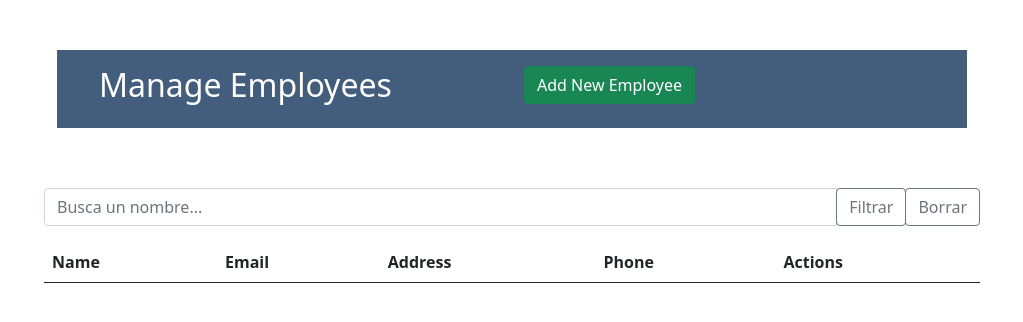
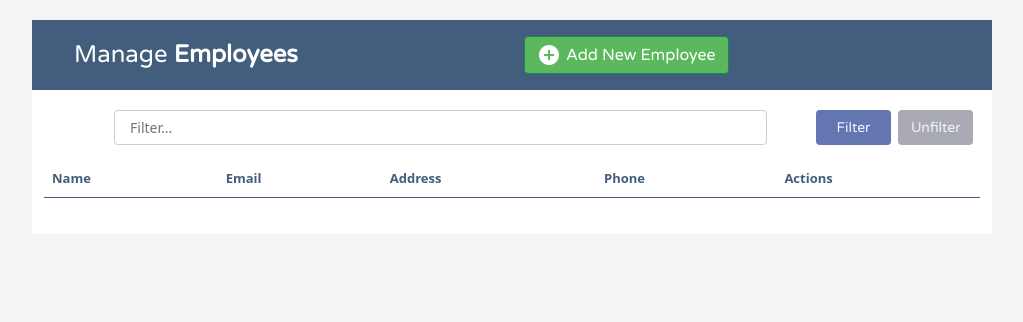
Before and after one commit to Ivanamyk/TP3, a plain HTML site: page index.html in a window 1280 px wide. Shown: the whole page, without its empty margins (128-1151 px from the left). Drawn offline with nearby package versions, Linux system fonts and the light colour scheme; no server answers.

Commit message:
retoques stylesheet y compilacion

```diff
--- a/index.html
+++ b/index.html
@@ -5,6 +5,7 @@
     <meta charset="UTF-8" />
     <meta name="viewport" content="width=device-width, initial-scale=1.0" />
     <link rel="stylesheet" href="/stylesheet.css">
+    <link rel="stylesheet" href="https://fonts.googleapis.com/icon?family=Material+Icons">
     <link rel="preconnect" href="https://fonts.gstatic.com">
     <link rel="preconnect" href="https://fonts.gstatic.com">
     <link rel="preconnect" href="https://fonts.gstatic.com">
@@ -14,37 +15,42 @@
     <title>Document</title>
 </head>
 
-<body>
-    <div class="container col-9">
+<body class="body1">
+    <div class="container col-9" id="index">
         <!-- Button trigger modal -->
         <div class="table-user">
             <div class="row">
                 <div class="col-6">
-                    <h2>Manage Employees</h2>
+                    <h2 class="titulo">Manage <b>Employees</b>
+                    </h2>
                 </div>
-                <div class="col-4">
-                    <button type="button" class="btn btn-success" data-bs-toggle="modal" data-bs-target="#exampleModal">
-                        Add New Employee
+                <div class="col-6">
+                    <button type="button" class="btn btn-success" id="btn-añadir" data-bs-toggle="modal"
+                        data-bs-target="#exampleModal">
+                        <span class="material-icons">
+                            add_circle </span>Add New Employee
                     </button>
                 </div>
             </div>
         </div>
         <div class="input-group mb-3">
-            <input type="text" class="form-control" placeholder="Busca un nombre..." aria-label="Busca un nombre" aria-describedby="basic-addon2" id="inputFiltro">
+            <input type="text" class="form-control" placeholder="Filter..." aria-label="Filter"
+                aria-describedby="basic-addon2" id="inputFiltro">
             <div class="input-group-append">
-              <button class="btn btn-outline-secondary" type="button" id="botonFiltro">Filtrar</button>
+                <button class="btn btn-outline-secondary" type="button" id="botonFiltro">Filter</button>
             </div>
             <div class="input-group-append">
-                <button class="btn btn-outline-secondary" type="button" id="botonBorrarFiltro">Borrar</button>
-              </div>
-          </div>
+                <button class="btn btn-outline-secondary" type="button" id="botonBorrarFiltro">Unfilter</button>
+            </div>
+        </div>
         <!-- Modal -->
         <div class="modal fade" id="exampleModal" tabindex="-1" aria-labelledby="exampleModalLabel" aria-hidden="true">
             <div class="modal-dialog">
                 <div class="container col-10">
                     <div class="modal-content">
                         <div class="modal-header m-2">
-                            <h5 class="modal-title" id="exampleModalLabel">Add Employee</h5>
+                            <h5 class="modal-title" id="exampleModalLabel">Add
+                                Employee</h5>
                             <button type="button" class="btn-close" data-bs-dismiss="modal" aria-label="Close"></button>
                         </div>
                         <div class="modal-body p-3 m-2">
@@ -134,7 +140,7 @@
                 </div>
                 <div class="modal-footer">
                     <button type="button" class="btn btn-light" data-bs-dismiss="modal">Cancel</button>
-                    <button id="deleteUser" type="submit" class="btn btn-danger">Delete</button>
+                    <button id="deleteUser" type="submit" class="btn btn-dark">Delete</button>
                 </div>
             </div>
         </div>
--- a/index.js
+++ b/index.js
@@ -47,17 +47,6 @@ const createTable = (data) => {
             eliminar(object);
         });
 
-        // const botonEliminar = document.createElement('button');
-        // botonEliminar.addEventListener('click', () => {
-        //     eliminar(object);
-        // });
-        // botonEliminar.innerText = 'Eliminar';
-        // botonEliminar.setAttribute('class', 'btn btn-danger');
-        // const tdElim = document.createElement('td');
-        // tdElim.appendChild(botonEliminar);
-        // tr.appendChild(tdElim);
-
-
         //Boton Editar
         const botonEditar = document.createElement('button');
         botonEditar.innerText = 'Edit';
@@ -91,7 +80,6 @@ const inputEmailEdit = document.getElementById("emailEdit");
 const inputAddressEdit = document.getElementById("addressEdit");
 const inputPhoneEdit = document.getElementById("phoneEdit");
 
-//giuli
 const addUser = async (event) => {
     //Validacion en Modal
     const validacion = () => {
@@ -122,9 +110,7 @@ const validacion = () => {
             return true;
         }
     }
-
-//Funcion Añadir Usuario (ivana)
-const addUser = (event) => {
+    //Funcion Añadir Usuario
     event.preventDefault();
     //paso la validacion antes de hacer el POST asi corroboro los datos.
     if (validacion()) {
@@ -221,8 +207,8 @@ const traerDatos = (object) => {
     })
 }
 
-const filtrar = async() => {
-    const filtro =inputFiltro.value
+const filtrar = async () => {
+    const filtro = inputFiltro.value
     await fetch(`${url}/users.json?orderBy="fullName"&startAt="${filtro}"&endAt="${filtro}\uf8ff"`, {
         method: "GET",
         headers: {
--- a/stylesheet.css
+++ b/stylesheet.css
@@ -1,15 +1,69 @@
 /* STYLE TABLE */
+.body1{
+    background-color: #f5f5f5
+}
+#index{
+    background-color: #fff;
+    padding-bottom: 20px;
+}
 .table-user{
     background: #fff;
-    padding: 20px 25px;
-    margin: 30px 0;
+    margin: 20px 0;
     border-radius: 3px;
+    font-family: 'Varela Round', sans-serif;
 }
 .row{
     background-color: #435d7d;
     color: #fff;
     padding: 16px 30px;
-    margin: -20px -25px 10px;
+}
+.titulo{
+    margin: 5px 0 0;
+    font-size: 24px;
+}
+
+#btn-añadir, .material-icons{
+    float: left;
+    margin-right: 5px;
+}
+#btn-añadir{
+    font-weight: 200;
+    background-color: #5cb85c;
+    display: inline-block;
+}
+#inputFiltro{
+    margin-right: 50px;
+    margin-left: 70px;
+    height: 35px;
+    padding: 10px 15px;
+    font-size: 14px;
+    color: rgb(77, 77, 77);
+    border: 1px solid #ccc;
+    border-radius: 4px;
+}
+#botonFiltro, #botonBorrarFiltro{
+    font-family: 'Varela Round', sans-serif;
+   border-color: transparent;
+   width: 75px;
+   font-size: 14px;
+   color:#f1f4ff
+}
+#botonFiltro{
+background-color: #6476b1;
+margin-right: 8px;
+}
+#botonBorrarFiltro{
+    background-color: #aaaab4;
+    margin-right: 7px;
+    }
+tr{
+    font-size: small;
+}
+th{
+    color:#435d7d;
+}
+.btn-danger, .btn-warning{
+    width: 70px;
 }
 
 /* STYLE MODAL */
```
Lines whose indentation alone changed are shown as unchanged.
